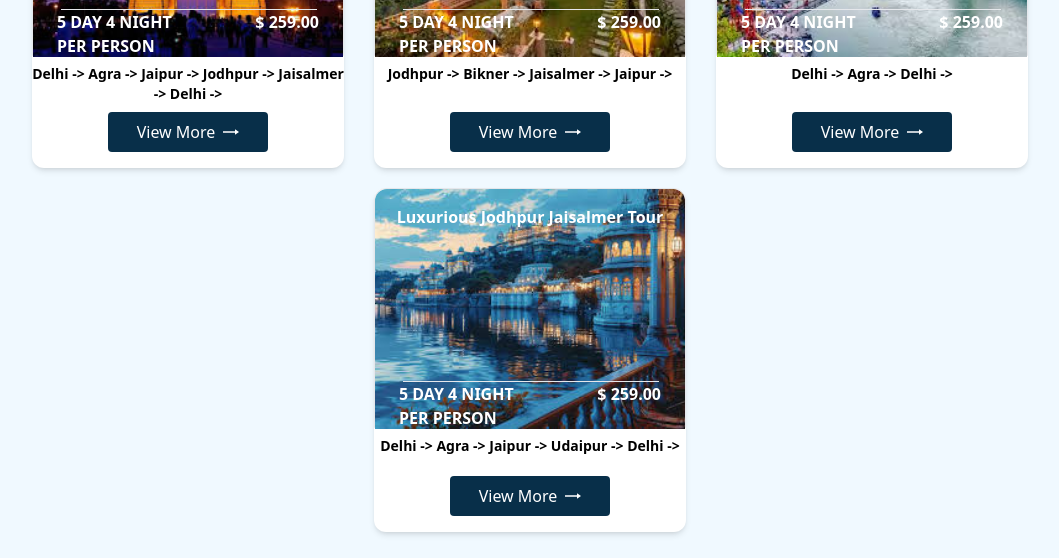
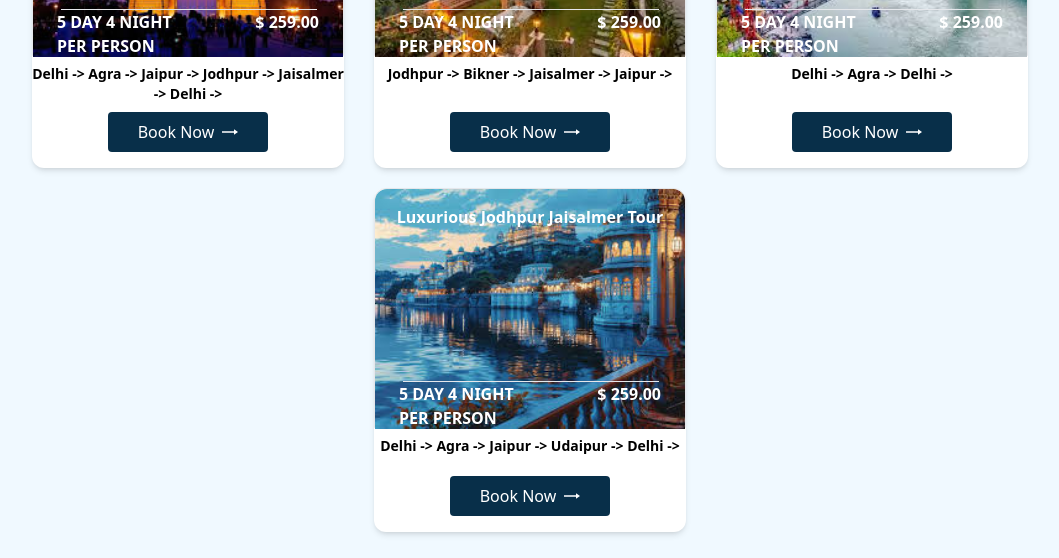
Before and after one commit to Bhavani-Bojedla/Travel, a React (Vite) app: page / in a window 1280 px wide. Shown: the part 3020-3578 px from the top of the page, without its empty margins (110-1169 px from the left). Built offline with nearby package versions, Linux system fonts and the light colour scheme.

Commit message:
your message

```diff
--- a/src/Components/Home/Home.jsx
+++ b/src/Components/Home/Home.jsx
@@ -12,7 +12,7 @@ import Footer from "../Page 9/Footer";
 export default function Home() {
   return (
     <>
-      <div className="w-full  lg:h-[125vh] md:h-[73.2vh] phone:h-[29vh] lg:bg-cover lg: md:bg-contain bg-no-repeat phone:bg-contain bg-home ">
+      <div className="w-full  lg:h-[125vh] md:h-[73.2vh] phone:h-[28vh] lg:bg-cover lg: md:bg-contain bg-no-repeat phone:bg-contain bg-home ">
         <div className="w-full">
           <Navbar />
         </div>
--- a/src/Components/Page 4/Places.jsx
+++ b/src/Components/Page 4/Places.jsx
@@ -49,7 +49,7 @@ export default function Places() {
               Delhi -&gt;
             </div>
             <button className="flex items-center justify-center w-40 px-4 py-2 mx-auto my-2 text-white rounded bg-sky-950 ">
-              <span>View More</span>
+              <span>Book Now</span>
               <MdArrowRightAlt className="ml-2 transform scale-x-150" />
             </button>
           </div>
@@ -83,7 +83,7 @@ export default function Places() {
               Jaipur -&gt;
             </div>
             <button className="flex items-center justify-center w-40 px-4 py-2 mx-auto my-2 text-white rounded mt-7 bg-sky-950 ">
-              <span>View More</span>
+              <span>Book Now</span>
               <MdArrowRightAlt className="ml-2 transform scale-x-150" />
             </button>
           </div>
@@ -115,7 +115,7 @@ export default function Places() {
               Delhi -&gt; Agra -&gt; Delhi -&gt;
             </div>
             <button className="flex items-center justify-center w-40 px-4 py-2 mx-auto my-2 text-white rounded mt-7 bg-sky-950 ">
-              <span>View More</span>
+              <span>Book Now</span>
               <MdArrowRightAlt className="ml-2 transform scale-x-150" />
             </button>
           </div>
@@ -148,7 +148,7 @@ export default function Places() {
               Delhi -&gt;
             </div>
             <button className="flex items-center justify-center w-40 px-4 py-2 mx-auto my-2 mt-5 text-white rounded bg-sky-950 ">
-              <span>View More</span>
+              <span>Book Now</span>
               <MdArrowRightAlt className="ml-2 transform scale-x-150" />
             </button>
           </div>
```
